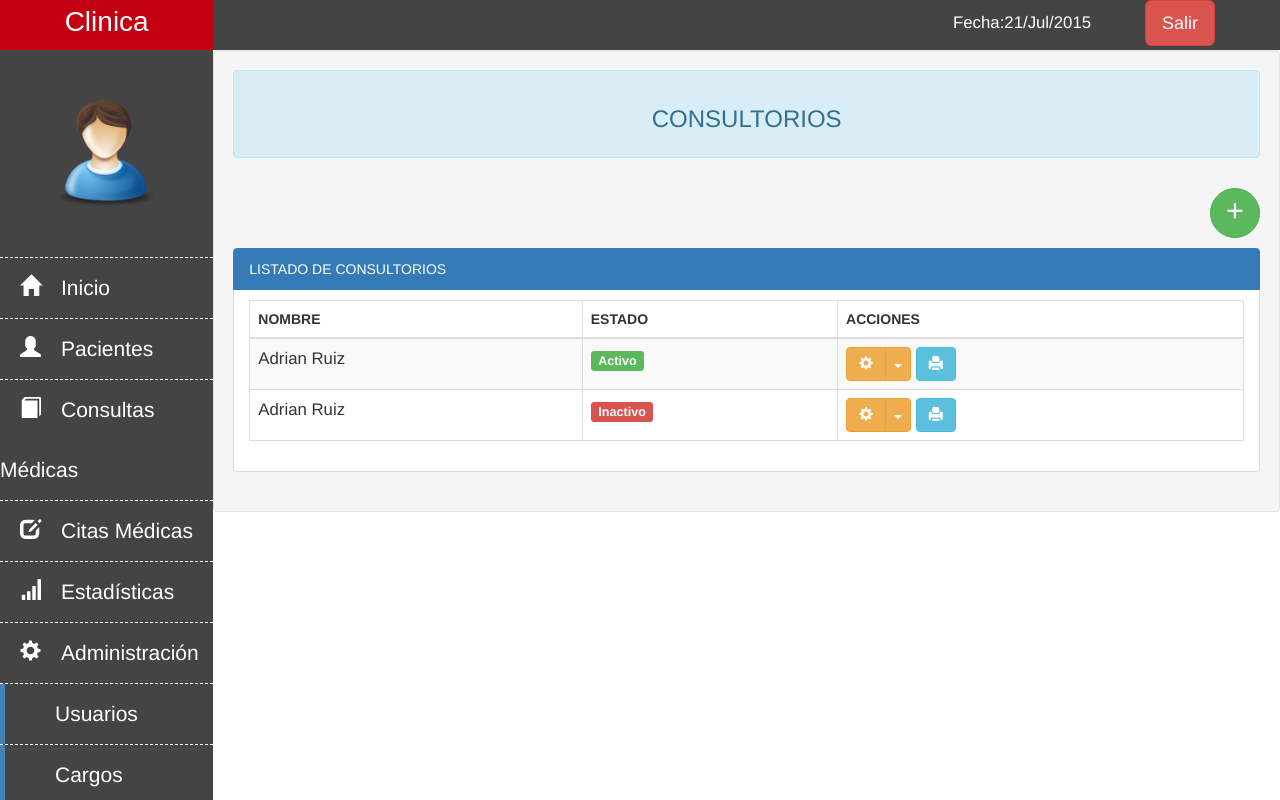
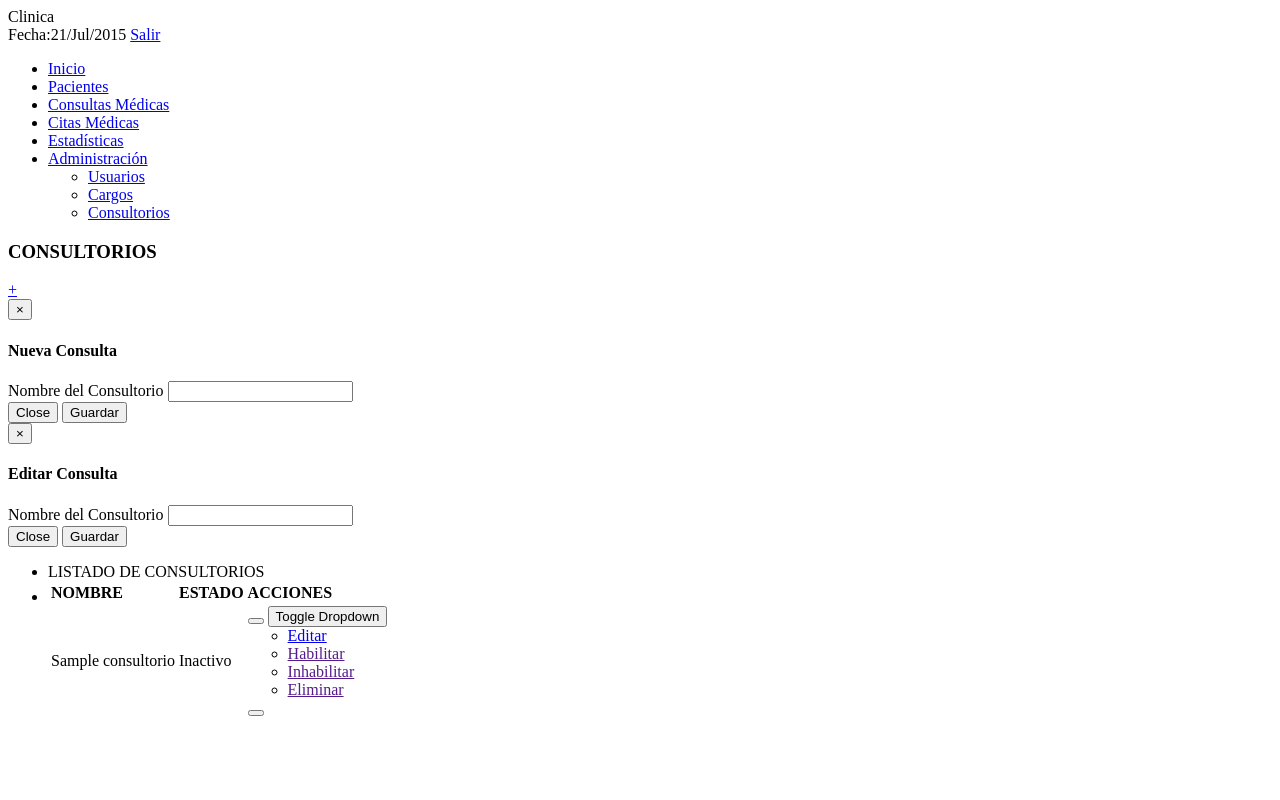
Before and after one commit to goldenSniperOS/consultorios, a PHP site: the page made by app/views/consultorio.php in a window 1280 px wide. Run offline with PHP 8.4, Linux system fonts and the light colour scheme; the template is opened without the code that fills it: most values are stand-ins (such as "Sample title", 1, 10 or a date in 2020); data that the repository does not hold is empty; some libraries are stand-ins or nearby versions.

Commit message:
Area de Consultorios Finalizada
Preparacion del Crud para el Resto de Areas

```diff
--- a/app/controllers/home.php
+++ b/app/controllers/home.php
@@ -5,5 +5,4 @@
 	{
 		View::render('index');
 	}
-
 }
--- a/app/core/DB.php
+++ b/app/core/DB.php
@@ -193,7 +193,7 @@
 
 	public function getFirst(){
 		$query = implode(" ", $this->sqlFinal);
-		$this->query($query)
+		$this->query($query);
 		if($this->count() > 0){
 			return $this->results()[0];
 		}
--- /dev/null
+++ b/app/models/Consultorio.php
@@ -0,0 +1,6 @@
+<?php
+class Consultorio extends Eloquent
+{
+	protected static $table = 'consultorio',
+					 $prefix = 'CON';
+}
--- a/app/models/Model.php
+++ b/app/models/Model.php
@@ -1,8 +1,7 @@
 <?php
 class Model extends Eloquent
 {
-	protected static $table = 'tabla';
-					 $prefix = 'TAB';
+	protected static $table = 'tabla',
+					 $prefix = 'TAB',
 					 $primaryKey = 'tab_codigo';
 }
-?>
--- a/app/views/consultorio.php
+++ b/app/views/consultorio.php
@@ -1,11 +1,21 @@
+<?php
+if(Session::exists('errores')){
+	$errores = Session::flash('errores');
+}
+
+if(Session::exists('erroresedit')){
+	$erroresedit = Session::flash('erroresedit');
+}
+
+?>
 <!DOCTYPE html>
 <html lang="en">
 <head>
 	<meta charset="UTF-8">
 	<title>Administrador | Consultorio</title>
-	<link rel="stylesheet" href="css/bootstrap.min.css">
-	<link rel="stylesheet" href="css/style.css">
-	<link rel="stylesheet" href="css/jquery.dataTables.min.css">
+	<?=HTML::style('css/bootstrap.min.css')?>
+	<?=HTML::style('css/style.css')?>
+	<?=HTML::script('js/jquery-1.11.3.min.js')?>
 </head>
 <body>
 	<div class="container-fluid no-padding">
@@ -22,7 +32,7 @@
 		</row>
 		<row>
 			<div class="col-xs-2 navegador">
-				<img src="img/user.png" alt="">
+				<?=HTML::image('img/user.png')?>
 				<nav>
 					<ul>
 						<li><a href="admin.php"><span class="glyphicon glyphicon-home" aria-hidden="true"></span>Inicio</a></li>
@@ -48,12 +58,14 @@
 				</h3>
 			</div>
 			<div class="pull-right">
-				<a href="#" class="btn btn-success nuevo"data-toggle="modal" data-target="#formConsulta">+</a>
+				<a href="#" class="btn btn-success nuevo" data-toggle="modal" data-target="#formConsultorio">+</a>
 			</div>
 			<!-- Modal -->
-			<div class="modal fade" id="formConsulta" role="dialog" aria-labelledby="gridSystemModalLabel">
+			<div class="modal fade" id="formConsultorio" role="dialog" aria-labelledby="gridSystemModalLabel">
 			  <div class="modal-dialog" role="document">
 			    <div class="modal-content">
+			    <form action="<?=URL::to('consultorios/registrarconsultorio')?>" method="POST">
+			    <?php echo (isset($errores['NombreConsultorio'])) ? '<script>$(document).ready(function(){$("#formConsultorio").modal({show:true})});</script>':''?>
 			      <div class="modal-header">
 			        <button type="button" class="close" data-dismiss="modal" aria-label="Close"><span aria-hidden="true">&times;</span></button>
 			        <h4 class="modal-title text-center" id="gridSystemModalLabel">Nueva Consulta</h4>
@@ -62,9 +74,12 @@
 				        <div class="container-fluid">
 				          <div class="row">
 				            <div class="col-md-12">
-			            	<div class="form-group">
+				            	<div class="form-group <?=(isset($errores['NombreConsultorio']))?'has-error':''?>">
 									<label for="NombreConsultorio">Nombre del Consultorio</label>
 									<input type="text" name="NombreConsultorio" id="NombreConsultorio" class="form-control">
+									<?php if(isset($errores['NombreConsultorio'])): ?>
+                                    <p class="help-block"><?=$errores['NombreConsultorio']?></p>
+                                    <?php endif; ?>
 								</div>
 				            </div>
 				          </div>
@@ -72,8 +87,43 @@
 				      </div>
 				      <div class="modal-footer">
 			        <button type="button" class="btn btn-default" data-dismiss="modal">Close</button>
-			        <button type="button" class="btn btn-primary">Guardar</button>
+			        <button type="submit" class="btn btn-primary">Guardar</button>
 			      </div>
+			      </form>
+			    </div><!-- /.modal-content -->
+			  </div><!-- /.modal-dialog -->
+			</div><!-- /.modal -->
+			<!-- Modal -->
+			<div class="modal fade" id="formConsultorioEdit" role="dialog" aria-labelledby="gridSystemModalLabel">
+			  <div class="modal-dialog" role="document">
+			    <div class="modal-content">
+			    <form action="<?=URL::to('consultorios/editarconsultorio')?>" method="POST">
+			    <?php echo (isset($erroresedit['NombreConsultorio'])) ? '<script>$(document).ready(function(){$("#formConsultorioEdit").modal({show:true})});</script>':''?>
+			      <div class="modal-header">
+			        <button type="button" class="close" data-dismiss="modal" aria-label="Close"><span aria-hidden="true">&times;</span></button>
+			        <h4 class="modal-title text-center" id="gridSystemModalLabel">Editar Consulta</h4>
+			      </div>
+				      <div class="modal-body">
+				        <div class="container-fluid">
+				          <div class="row">
+				            <div class="col-md-12">
+				            	<div class="form-group <?=(isset($erroresedit['NombreConsultorio']))?'has-error':''?>">
+									<label for="NombreConsultorio">Nombre del Consultorio</label>
+									<input type="text" name="NombreConsultorio" id="NombreConsultorio" class="form-control">
+									<?php if(isset($erroresedit['NombreConsultorio'])): ?>
+                                    <p class="help-block"><?=$erroresedit['NombreConsultorio']?></p>
+                                    <?php endif; ?>
+								</div>
+				            </div>
+				          </div>
+				        </div>
+				      </div>
+				      <div class="modal-footer">
+				      <input type="hidden" name="id">
+			        <button type="button" class="btn btn-default" data-dismiss="modal">Close</button>
+			        <button type="submit" class="btn btn-primary">Guardar</button>
+			      </div>
+			      </form>
 			    </div><!-- /.modal-content -->
 			  </div><!-- /.modal-dialog -->
 			</div><!-- /.modal -->
@@ -91,11 +141,12 @@
 					            </tr>
 					        </thead>
 					        <tbody>
+					        	<?php if($consultorios): ?>
+						        	<?php foreach ($consultorios as $consultorio): ?>
 							        	<tr>
-					                <td>Adrian Ruiz</td>
-					                <td><p class="label label-success">Activo</p></td>
+							        		<td><?=$consultorio->Nombre?></td>
+							        		<td><?=($consultorio->Activo == 'SI')?'<p class="label label-success">Activo</p>':'<p class="label label-danger">Inactivo</p>'?></td>
 							        		<td>
-				                	<!-- Split button -->
 											<div class="btn-group">
 											  <button type="button" class="btn btn-warning"><span class="glyphicon glyphicon-cog"></span></button>
 											  <button type="button" class="btn btn-warning dropdown-toggle" data-toggle="dropdown" aria-haspopup="true" aria-expanded="false">
@@ -103,34 +154,17 @@
 											    <span class="sr-only">Toggle Dropdown</span>
 											  </button>
 											  <ul class="dropdown-menu">
-									    <li><a href="#"><span class="glyphicon glyphicon-edit"></span> Editar</a></li>
-									    <li><a href="#"><span class="glyphicon glyphicon-check"></span> Habilitar</a></li>
-									    <li><a href="#"><span class="glyphicon glyphicon-trash"></span> Inhabilitar</a></li>
+											    <li><a id="<?=$consultorio->id?>" class="editar" href="#" data-toggle="modal" data-target="#formConsultorioEdit"><span class="glyphicon glyphicon-edit"></span> Editar</a></li>
+											    <li><a href="<?=URL::to('consultorios/habilitar/'.$consultorio->id)?>"><span class="glyphicon glyphicon-check"></span> Habilitar</a></li>
+											    <li><a href="<?=URL::to('consultorios/inhabilitar/'.$consultorio->id)?>"><span class="glyphicon glyphicon-remove-circle"></span> Inhabilitar</a></li>
+											    <li><a href="<?=URL::to('consultorios/eliminar/'.$consultorio->id)?>" class="eliminar"><span class="glyphicon glyphicon-trash"></span> Eliminar</a></li>
 											  </ul>
 											</div>
 											<button type="button" class="btn btn-info"><span class="glyphicon glyphicon-print"></span></button>
 							                </td>
 							        	</tr>
-					            <tr>
-					                <td>Adrian Ruiz</td>
-					                <td><p class="label label-danger">Inactivo</p></td>
-					                <td>
-				                	<!-- Split button -->
-									<div class="btn-group">
-									  <button type="button" class="btn btn-warning"><span class="glyphicon glyphicon-cog"></span></button>
-									  <button type="button" class="btn btn-warning dropdown-toggle" data-toggle="dropdown" aria-haspopup="true" aria-expanded="false">
-									    <span class="caret"></span>
-									    <span class="sr-only">Toggle Dropdown</span>
-									  </button>
-									  <ul class="dropdown-menu">
-									    <li><a href="#"><span class="glyphicon glyphicon-edit"></span> Editar</a></li>
-									    <li><a href="#"><span class="glyphicon glyphicon-check"></span> Habilitar</a></li>
-									    <li><a href="#"><span class="glyphicon glyphicon-trash"></span> Inhabilitar</a></li>
-									  </ul>
-									</div>
-									<button type="button" class="btn btn-info"><span class="glyphicon glyphicon-print"></span></button>
-					                </td>
-					            </tr>
+						        	<?php endforeach; ?>
+					        	<?php endif; ?>
 					        </tbody>
 					   	</table>
 						  </div>
@@ -141,8 +175,34 @@
 			</div>
 		</row>
 	</div>
-	<script src="js/jquery-1.11.3.min.js"></script>
-	<script src="js/jquery.dataTables.min.js"></script>
-	<script src="js/bootstrap.min.js"></script>
+	<?=HTML::script('js/bootstrap.min.js')?>
+	<script>
+	$('.editar').on('click',function(e){
+		e.preventDefault();
+		$.ajax({
+			method:'post',
+			url:'<?=URL::to("consultorios/editarconsultorioajax")?>',
+			dataType:'json',
+			data:{
+				id:$(this).attr('id')
+			},
+			success: function(response){
+				$('#formConsultorioEdit [name=NombreConsultorio]').val(response.Nombre);
+				$('#formConsultorioEdit [name=id]').val(response.id);
+			},
+			error: function(){
+				console.log('Fracaso');
+			}
+		})
+	});
+	$(document).ready(function(){
+		$('.eliminar').on('click',function(e){
+			e.preventDefault();
+			if(confirm('¿Desea Eliminar el Consultorio?')){
+				window.location = $(this).attr('href');
+			}
+		});
+	});
+	</script>
 </body>
 </html>
--- a/public/css/style.css
+++ b/public/css/style.css
@@ -168,6 +168,7 @@
 	width: 50px;
 	height: 50px;
 	padding: 0;
+	line-height: 50px;
 }
 
 .img-centered{
```
Also changed, not shown: app/config/app.php (+7 -8 lines), app/controllers/consultorios.php (added, +86 -0 lines), app/views/index.php (+3 -4 lines), consultorio_2015-07-20.sql (deleted, +0 -74 lines), consultorio_2015-07-21.sql (added, +141 -0 lines), 1 other file. Lines whose indentation alone changed are shown as unchanged.
